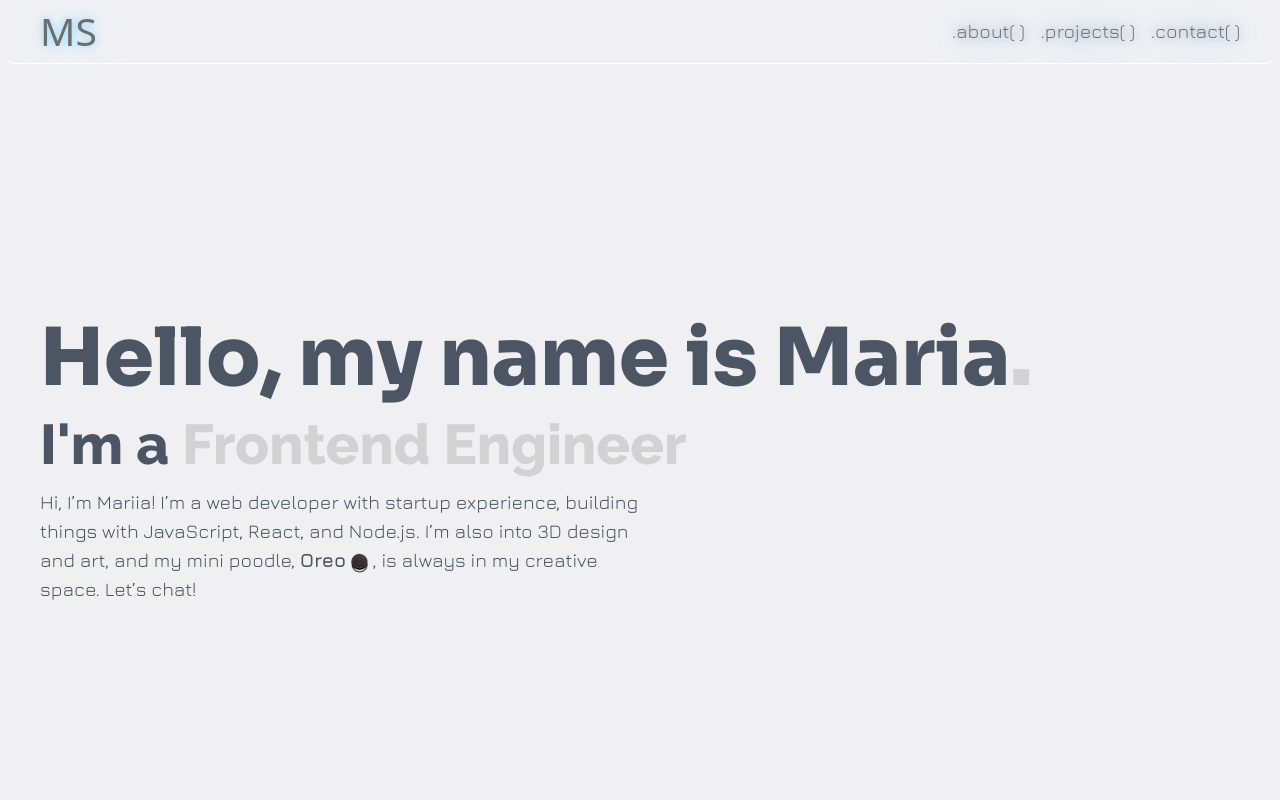
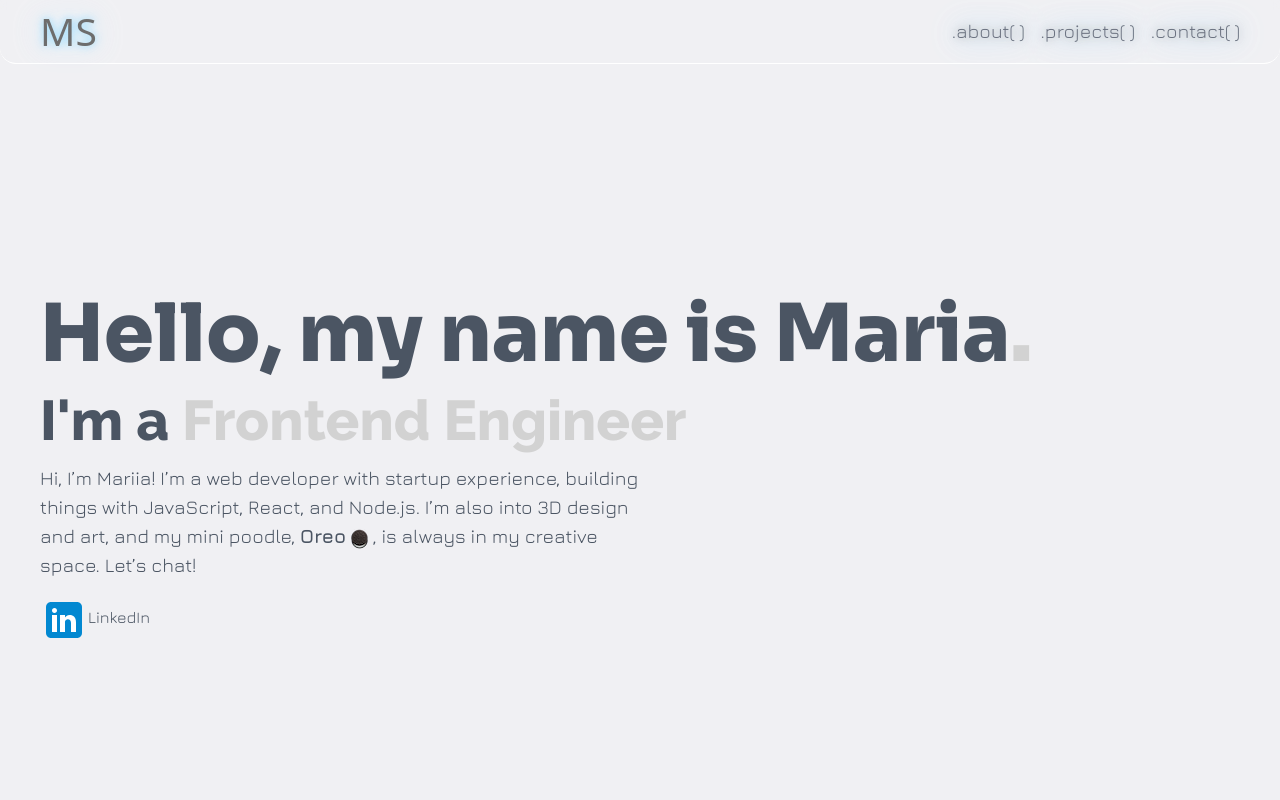
Before and after one commit to mariiashabelnik/portfolio, a React (Vite) app: page / in a window 1280 px wide. Shown: the top 800 px of the page. Built offline with nearby package versions, Linux system fonts and the light colour scheme; a web font is replaced by a local one.

Commit message:
added linkedin

```diff
--- a/src/pages/Contact.jsx
+++ b/src/pages/Contact.jsx
@@ -3,6 +3,7 @@ function Contact() {
     <div className="relative">
       <div id="contact" className=" absolute -top-16 "></div>
       <h1>Contact me</h1>
+      <p></p>
     </div>
   );
 }
--- a/src/pages/Start.jsx
+++ b/src/pages/Start.jsx
@@ -37,6 +37,16 @@ function Start() {
             , who’s always hanging out with me while I work! */}
             {/* "Hi, I’m Mariia! I’m a frontend developer with experience in startup projects, working with JavaScript, React, Node.js, and SQL. I love combining my technical skills with my passion for art and design, especially through 3D projects. Let’s connect and see what we can create together—also, say hi to my mini poodle, Oreo, who’s always by my side in my creative space!" */}
           </p>
+          <div>
+            <a href="https://www.linkedin.com/in/mariia-shabelnik/">
+              <img
+                src="/img/icons8-linkedin.svg"
+                alt="oreo_logo"
+                className=" inline h-"
+              />
+              LinkedIn
+            </a>
+          </div>
         </div>{" "}
       </div>
     </div>
```
Also changed, not shown: public/img/icons8-linkedin.svg (added).
